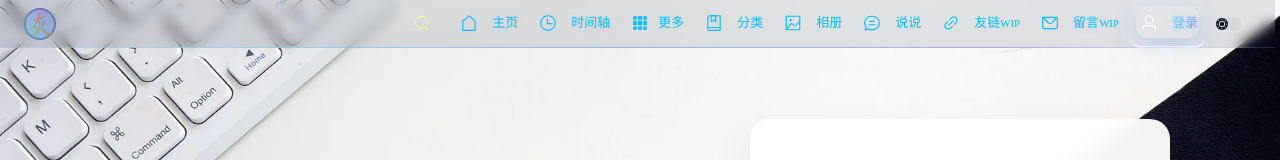
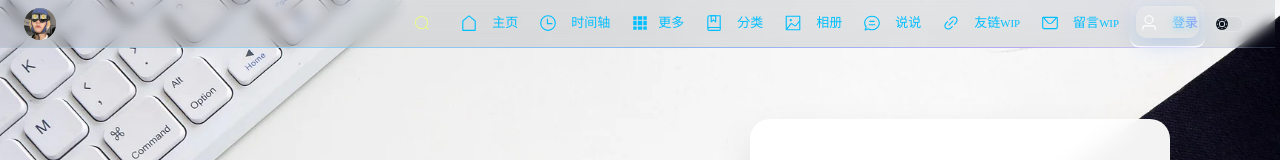
Before and after one commit to CHEN-YH99/myblog, a Vue app in the folder myblog/: page /login in a window 1280 px wide. Shown: the top 160 px of the page. Built offline with nearby package versions, Linux system fonts and the light colour scheme.

Commit message:
feta:好类

```diff
--- a/myblog/src/components/NavBar.vue
+++ b/myblog/src/components/NavBar.vue
@@ -250,7 +250,7 @@ import {
   SwitchButton,
 } from '@element-plus/icons-vue'
 
-import avatarUrl from '@/assets/images/hui.svg'
+import avatarUrl from '@/assets/images/v2-df52ef03e0e38da113052148ef1ff2a6_r.jpg'
 import { mapPathToMenu } from '@/utils/routerMap'
 
 const router = useRouter()
@@ -875,23 +875,9 @@ onBeforeUnmount(() => {
 
 /* 头像光环：不影响点击区域 */
 .navbar__avatar { position: relative; }
+/* 清除头像表面的彩色遮罩/光环（避免影响照片真实颜色） */
 .navbar__avatar::after {
-  content: '';
-  position: absolute;
-  inset: -2px;
-  border-radius: 50%;
-  background: conic-gradient(
-    from 0deg,
-    rgba(99,102,241,.55),
-    rgba(59,130,246,.55),
-    rgba(56,189,248,.55),
-    rgba(99,102,241,.55)
-  );
-  -webkit-mask: radial-gradient(circle calc(50% - 2px), transparent 99%, #000 100%);
-          mask: radial-gradient(circle calc(50% - 2px), transparent 99%, #000 100%);
-  filter: blur(.4px);
-  opacity: .65;
-  pointer-events: none;
+  content: none;
 }
 
 /* 用户弹层：圆角投影 + 小箭头 */
--- a/myblog/src/views/Talk.vue
+++ b/myblog/src/views/Talk.vue
@@ -47,6 +47,9 @@
             :class="{ 'is-top': talk.isTop }"
             :style="{ '--delay': (index % 12) * 40 + 'ms' }"
           >
+            <!-- 发布者头像（左上角） -->
+            <el-avatar class="talk-author-avatar" :size="40" :src="avatarUrl" alt="avatar" />
+
             <!-- 置顶标识 -->
             <div class="top-badge" v-if="talk.isTop">
               <i class="icon-pin">📌</i>
@@ -167,6 +170,8 @@
               >
                 <!-- 回复表单 -->
                 <div class="reply-form">
+                  <!-- 当前登录用户头像 -->
+                  <el-avatar class="reply-form-avatar" :size="34" :src="displayAvatar" alt="avatar" />
                   <div class="form-header">
                     <h4>发表回复</h4>
                     <button
@@ -456,6 +461,7 @@ import { useUserStore } from '@/stores/user'
 import { useTalkLikes } from '@/composables/useTalkLikes'
 import { useTalksStore } from '@/stores/talks'
 import WaveContainer from '@/components/WaveContainer.vue'
+import avatarUrl from '@/assets/images/v2-df52ef03e0e38da113052148ef1ff2a6_r.jpg'
 import '@/assets/style/common/headpicture.scss'
 import Footer from '@/components/Footer.vue'
 import { debounce, debounceAsync } from '@/utils/debounce'
@@ -500,6 +506,20 @@ const router = useRouter()
 const userStore = useUserStore()
 const talksStore = useTalksStore()
 const { isLiked: isLikedByStore, handleLike: handleLikeByStore } = useTalkLikes()
+
+// 当前登录用户头像（用于回复表单展示），逻辑与 NavBar 组件保持一致
+const getDefaultAvatar = (name: string) => {
+  const safeName = name || 'User'
+  const colors = ['409eff', '67c23a', 'e6a23c', 'f56c6c', '909399']
+  const color = colors[safeName.length % colors.length]
+  return `https://ui-avatars.com/api/?name=${encodeURIComponent(safeName)}&background=${color}&color=fff&size=200`
+}
+const displayAvatar = computed(() => {
+  const user = userStore.userInfo
+  if (user && user.avatar) return user.avatar
+  const name = user?.nickname || user?.username || (user?.id ? String(user.id) : 'User')
+  return getDefaultAvatar(name)
+})
 
 // ==================== 基础响应式数据 ====================
 const loading = ref(false)
@@ -1417,6 +1437,12 @@ onUnmounted(() => {
   padding: 2rem 1rem 3rem;
 }
 
+/* 说说列表容器宽度（比页面容器略窄一些） */
+.talk-list {
+  max-width: 980px;
+  margin: 0 auto;
+}
+
 /* 现代响应式网格卡片布局 */
 .talk-list {
   display: grid;
@@ -1432,8 +1458,17 @@ onUnmounted(() => {
 .talk-item {
   position: relative;
   padding: 1.5rem; /* 调整内边距以获得更好的观感 */
+  padding-left: 4.25rem; /* 给左上角头像留空间 */
   transition: background-color 0.3s ease;
   border-bottom: 1px solid var(--divider-color);
+}
+
+/* 说说发布者头像（左上角） */
+.talk-author-avatar {
+  position: absolute;
+  top: 1.15rem;
+  left: 1.15rem;
+  box-shadow: 0 0 0 2px rgba(0, 0, 0, 0.08);
 }
 
 .talk-list > .talk-item:last-child {
@@ -1568,7 +1603,12 @@ onUnmounted(() => {
 
 /* 回复区域 */
 .reply-section { margin-top: 1rem; padding-top: 1rem; }
-.reply-form {  border: 1px solid rgba(148,163,184,0.25); border-radius: 12px; padding: 1rem; margin-bottom: 1rem; }
+.reply-form {  position: relative; border: 1px solid rgba(148,163,184,0.25); border-radius: 12px; padding: 1rem; padding-left: 3.6rem; margin-bottom: 1rem; }
+.reply-form-avatar {
+  position: absolute;
+  top: 0.95rem;
+  left: 0.95rem;
+}
 .form-header { display:flex; align-items:center; justify-content: space-between; margin-bottom: 0.75rem; }
 .form-header h4 { margin: 0;  font-size: 1rem; }
 .close-btn { background: none; border: none; font-size: 1.1rem; cursor:pointer;  padding: 0.25rem; border-radius: 6px; transition: background 0.2s ease, color 0.2s ease; }
```
Also changed, not shown: myblog/src/assets/images/v2-df52ef03e0e38da113052148ef1ff2a6_r.jpg (added).
